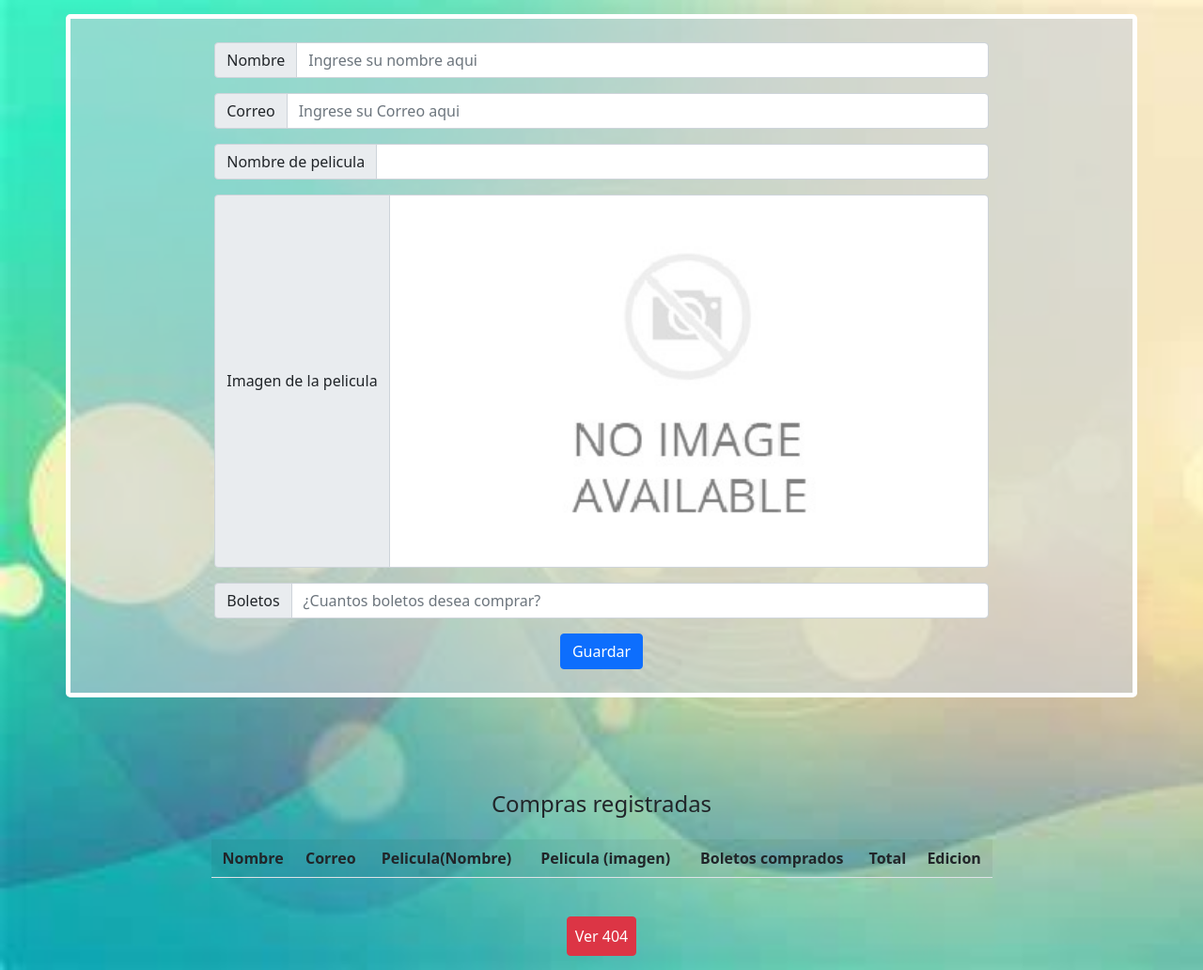
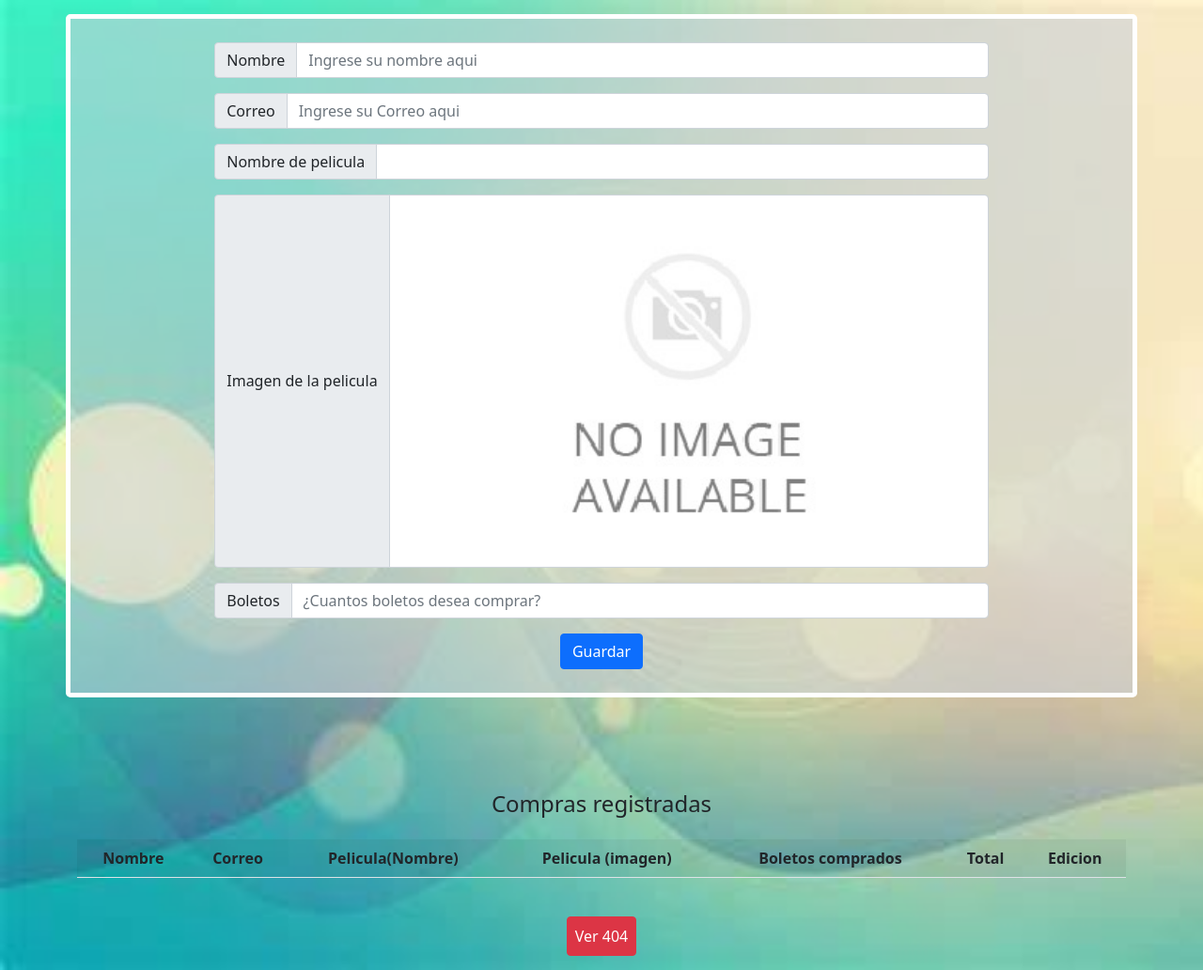
Before and after one commit to GDmantigOfficial/Peliculas, a plain HTML site: page index.html in a window 1280 px wide. Shown: the whole page at 94% size. Drawn offline with Linux system fonts and the light colour scheme.

Commit message:
Update index.html
Zapato

```diff
--- a/index.html
+++ b/index.html
@@ -61,7 +61,7 @@ integrity="sha384-ka7Sk0Gln4gmtz2MlQnikT1wXgYsOg+OMhuP+IlRH9sENBO0LRn5q+8nbTov4+
         <section>
             <div class="container Custom02">
                 <div class="row justify-content-center">
-                    <div class="column col-9">
+                    <div class="column col-12">
                         <div class="">
                         <legend class="my-1 py-3">Compras registradas</legend> <br>
                         <table class="table table-striped" id="tabla" >
```
